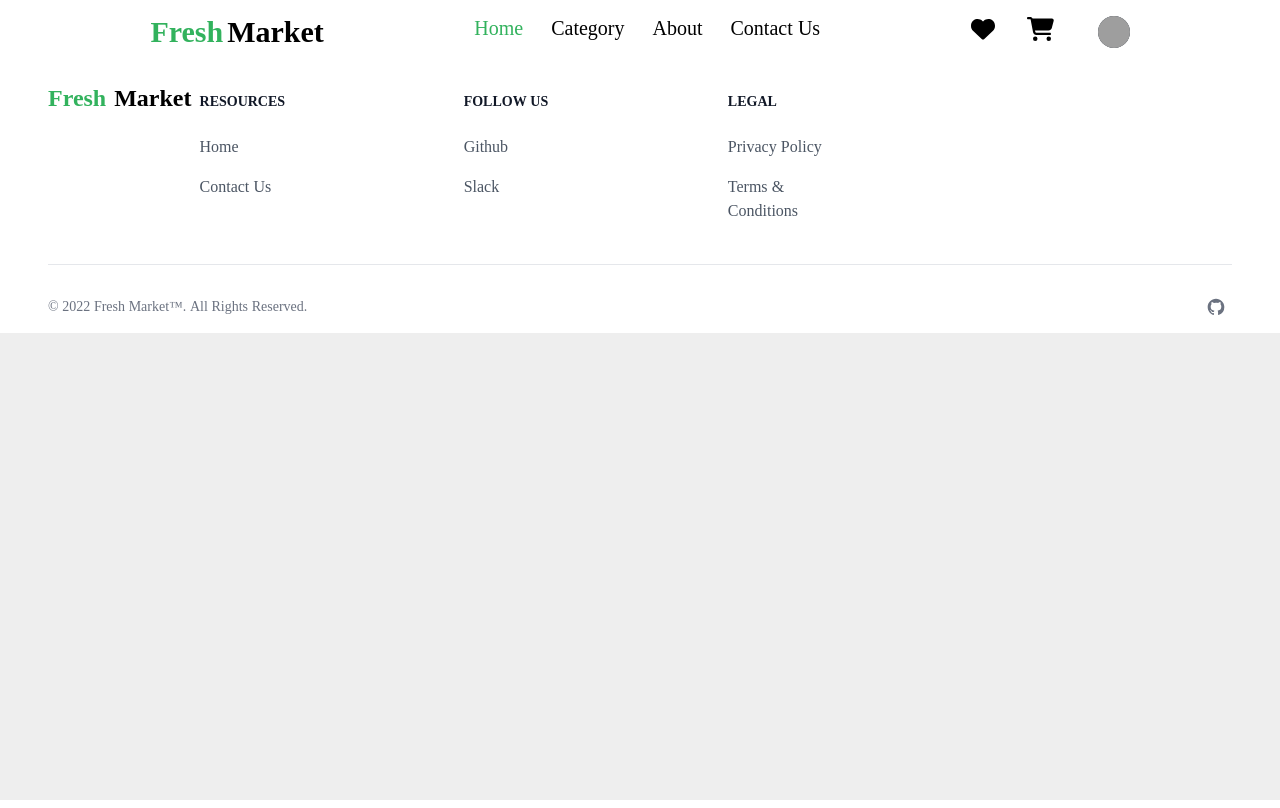
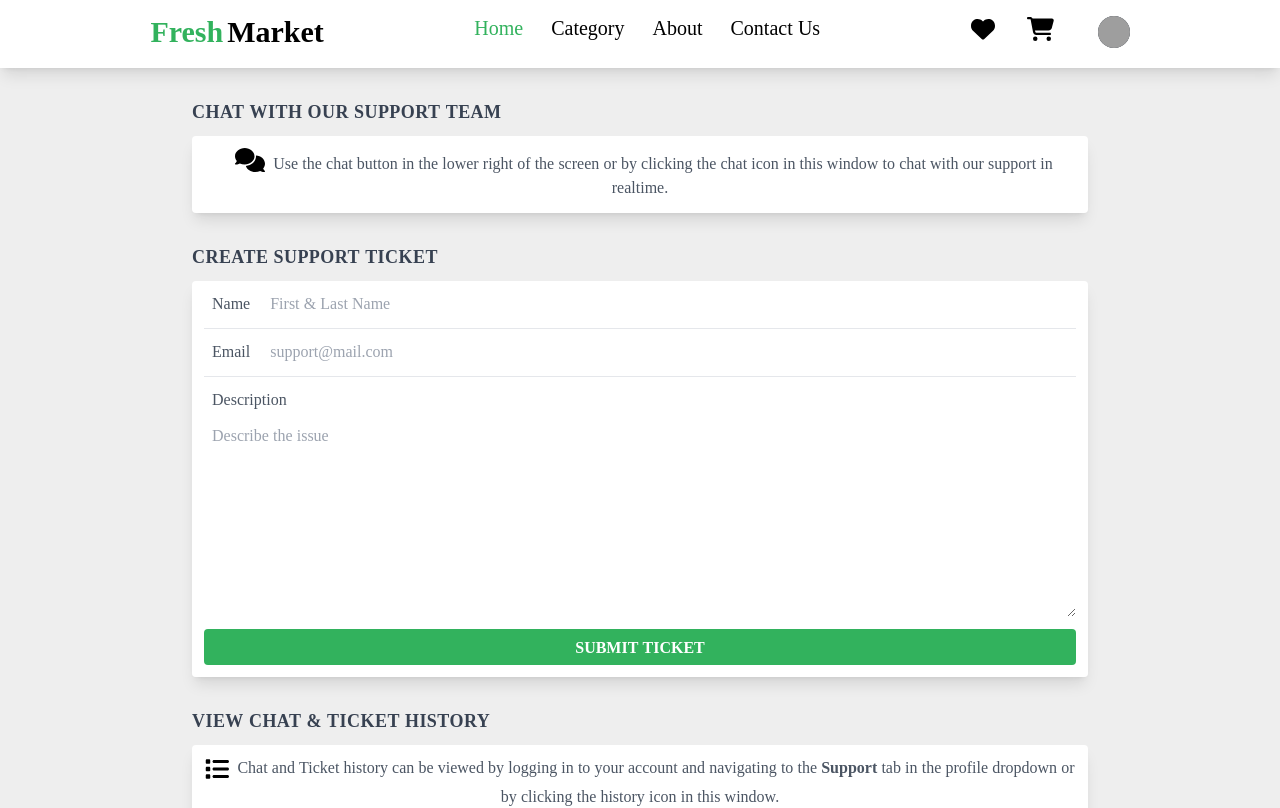
Before and after one commit to thebaker10/Fresh-Mart, a React (Create React App) app: page /Contact in a window 1280 px wide. Shown: the top 808 px of the page. Built offline with nearby package versions, Linux system fonts and the light colour scheme; grey boxes are pictures that could not be loaded; the HTML template or start-up script is replaced by a standard one.

Commit message:
Created ContactPage

```diff
--- a/src/Pages/ContactPage.tsx
+++ b/src/Pages/ContactPage.tsx
@@ -1,13 +1,51 @@
 import { Footer } from "../Components/Footer";
 import { Nav } from "../Components/Nav/Nav";
-
-
+import {faComments, faList} from "@fortawesome/free-solid-svg-icons";
+import {FontAwesomeIcon, FontAwesomeIconProps} from "@fortawesome/react-fontawesome"
 
 export function ContactPage() {
     return (
         <div className="min-h-screen bg-lightGray">
             <Nav></Nav>
+            <div className="rounded-md max-w-4xl m-auto">
 
+                <h2 className="uppercase tracking-wide text-lg font-semibold text-gray-700 my-2 mt-8">Chat with our support team</h2>
+                <div className="mb-8 bg-white shadow-lg rounded text-gray-600 flex">
+
+                    <p className="text-center px-2 py-3"><a href=""><FontAwesomeIcon className="text-black text-2xl px-2" icon={faComments}></FontAwesomeIcon></a>Use the chat button in the lower right of the screen or by clicking the chat icon in this window to chat with our support in realtime.</p>
+                </div>
+
+                <form id="ticket-form" method="POST" action="">
+                    <section>
+                        <h2 className="uppercase tracking-wide text-lg font-semibold text-gray-700 my-2">Create support ticket</h2>
+                        <fieldset className="mb-8 px-3 bg-white shadow-lg rounded text-gray-600">
+                            <label className="flex border-b border-gray-200 h-12 py-3 items-center">
+                                <span className="text-right px-2">Name</span>
+                                <input name="name" className="focus:outline-none px-3" placeholder="First & Last Name" />
+                            </label>
+                            <label className="flex border-b border-gray-200 h-12 py-3 items-center">
+                                <span className="text-right px-2">Email</span>
+                                <input name="email" className="focus:outline-none px-3" placeholder="support@mail.com" />
+                            </label>
+                            <label className="flex   h-12 pt-3 ">
+                                <span className="text-right px-2">Description</span>
+                            </label>
+                            <label className="flex pt-0 pb-3">
+                                <textarea name="description" rows={8} className="focus:outline-none px-2 w-full" placeholder="Describe the issue" />
+                            </label>
+                            <div className="flex flex-col justify-center mb-3">
+                                <button type="submit" className="px-2 pt-2 pb-1 bg-green text-white text-md font-bold uppercase rounded ">Submit Ticket</button>
+                            </div>
+
+                        </fieldset>
+                    </section>
+                </form>
+
+                <h2 className="uppercase tracking-wide text-lg font-semibold text-gray-700 my-2">View chat & ticket history</h2>
+                <div className="mb-8 bg-white shadow-lg rounded text-gray-600 flex">
+                    <p className="text-center px-3 py-3"><a href="http://localhost:3000/Support"><FontAwesomeIcon className="text-black text-2xl pr-2" icon={faList}></FontAwesomeIcon></a><span className="align-top">Chat and Ticket history can be viewed by logging in to your account and navigating to the <span className="font-bold">Support</span> tab in the profile dropdown or by clicking the history icon in this window.</span></p>
+                </div>
+            </div>
             <Footer></Footer>
         </div>
     )
```
